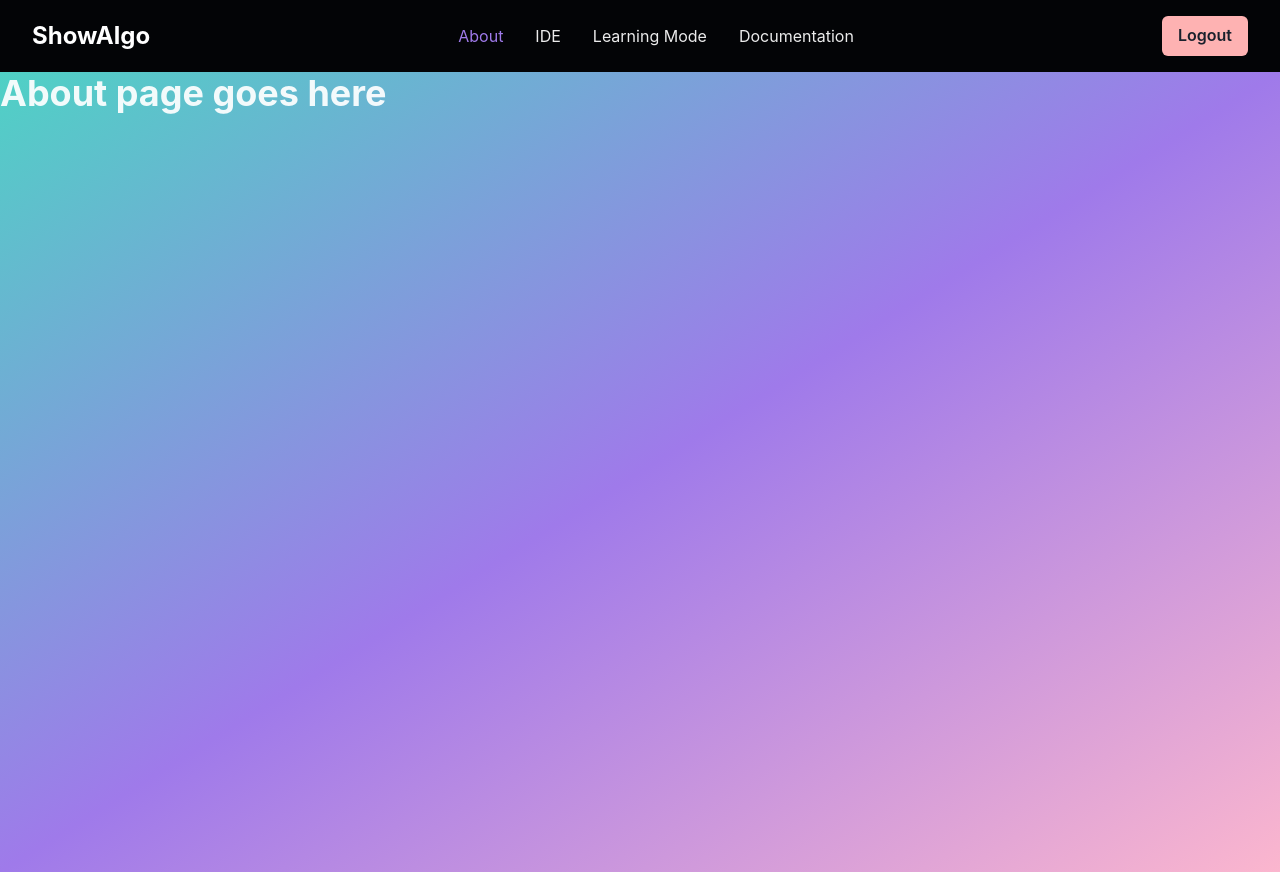
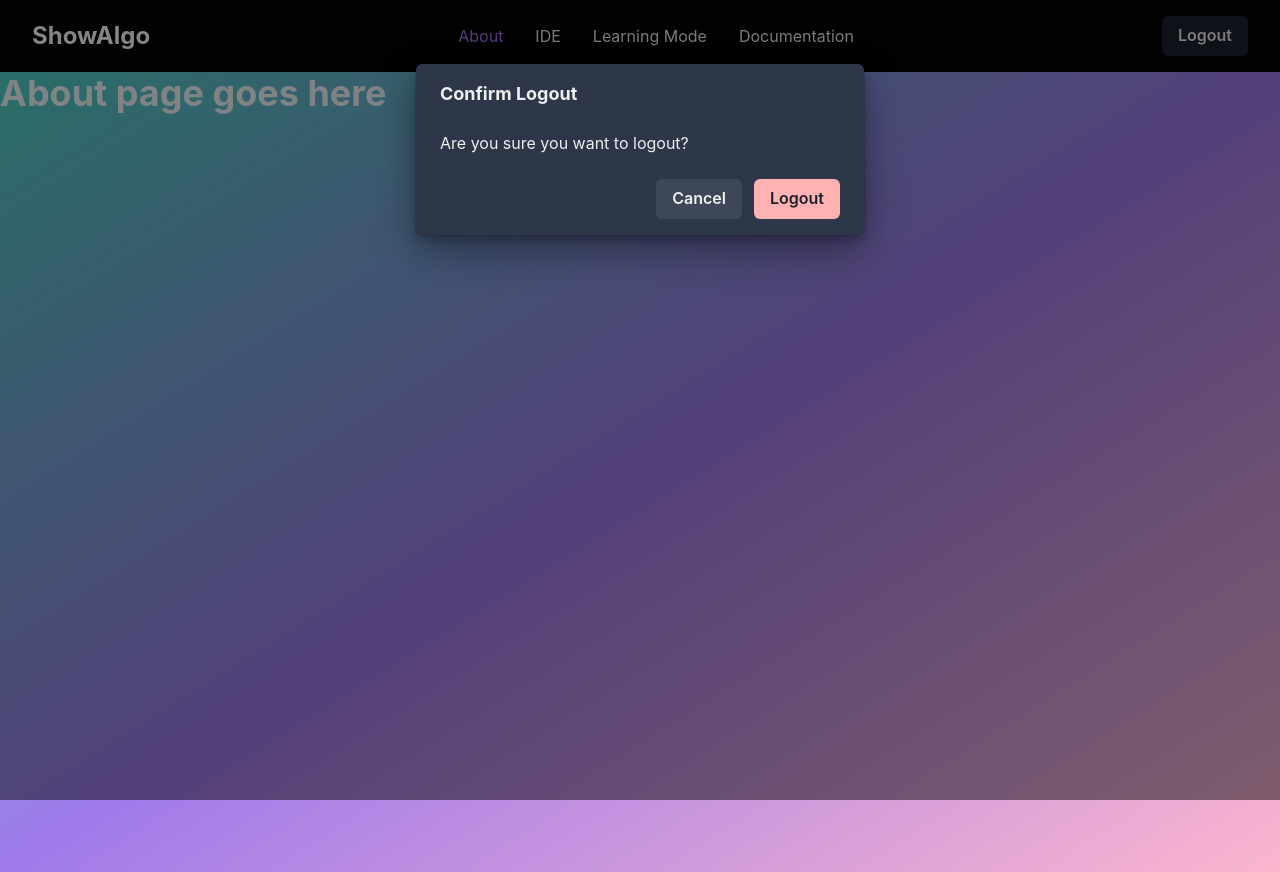
Before and after one commit to TaahirSuleman/ShowAlgo, a React (Vite) app in the folder frontend/: page /about in a window 1280 px wide. Both pictures are taken after a click on the button "Logout". Built offline with nearby package versions, Linux system fonts and the light colour scheme; no server answers.

Commit message:
Changed logout button + added an alert dialogue on logout

```diff
--- a/frontend/src/components/NavBar.jsx
+++ b/frontend/src/components/NavBar.jsx
@@ -1,16 +1,28 @@
-import { Button, Tab, TabList, Tabs, IconButton } from "@chakra-ui/react";
+import {
+  Button,
+  Tab,
+  TabList,
+  Tabs,
+  IconButton,
+  AlertDialog,
+  AlertDialogOverlay,
+  AlertDialogHeader,
+  AlertDialogBody,
+  AlertDialogFooter,
+  AlertDialogContent,
+} from "@chakra-ui/react";
 import axios from "axios";
 import { Link, NavLink, useNavigate } from "react-router-dom";
 import "../styles/NavBar.css";
-import { useEffect, useState } from "react";
+import { useEffect, useRef, useState } from "react";
 import { HamburgerIcon } from "@chakra-ui/icons";
 
 export default function NavBar() {
   const [menuOpen, setMenuOpen] = useState(false);
   const navigate = useNavigate();
-  // access the user state from the UserContext
-  const [user, setUser] = useState(null);
-
+  const [user, setUser] = useState(null); // access the user state from the UserContext
+  const [isLogoutDialogOpen, setIsLogoutDialogOpen] = useState(false);
+  const cancelRef = useRef();
 
   const handleMenu = () => {
     setMenuOpen(!menuOpen);
@@ -41,6 +53,19 @@ export default function NavBar() {
     }
   };
 
+  const handleLogoutClick = () => {
+    setIsLogoutDialogOpen(true);
+  };
+
+  const handleLogoutConfirm = () => {
+    setIsLogoutDialogOpen(false);
+    logout();
+  };
+
+  const handleLogoutCancel = () => {
+    setIsLogoutDialogOpen(false);
+  };
+
   return (
     <nav>
       <Link to="/" className="title">
@@ -52,7 +77,6 @@ export default function NavBar() {
         onClick={handleMenu}
         className="menu"
       />
-
 
       <ul className={menuOpen ? "open" : ""}>
         <li>
@@ -68,7 +92,43 @@ export default function NavBar() {
           <NavLink to="/documentation">Documentation</NavLink>
         </li>
       </ul>
-      <Button className={menuOpen ? "" : "logout"} onClick={logout} colorScheme="red">Logout</Button>
+      <Button
+        className={menuOpen ? "" : "logout"}
+        onClick={handleLogoutClick}
+        bg="gray.800"
+        sx={{
+          _hover: {
+            bg: "red.400",
+          },
+        }}
+      >
+        Logout
+      </Button>
+
+      <AlertDialog
+        isOpen={isLogoutDialogOpen}
+        leastDestructiveRef={cancelRef}
+        onClose={handleLogoutCancel}
+      >
+        <AlertDialogOverlay>
+          <AlertDialogContent>
+            <AlertDialogHeader fontSize="lg" fontWeight="bold">
+              Confirm Logout
+            </AlertDialogHeader>
+
+            <AlertDialogBody>Are you sure you want to logout?</AlertDialogBody>
+
+            <AlertDialogFooter>
+              <Button ref={cancelRef} onClick={handleLogoutCancel}>
+                Cancel
+              </Button>
+              <Button colorScheme="red" onClick={handleLogoutConfirm} ml={3}>
+                Logout
+              </Button>
+            </AlertDialogFooter>
+          </AlertDialogContent>
+        </AlertDialogOverlay>
+      </AlertDialog>
     </nav>
   );
 }
```
